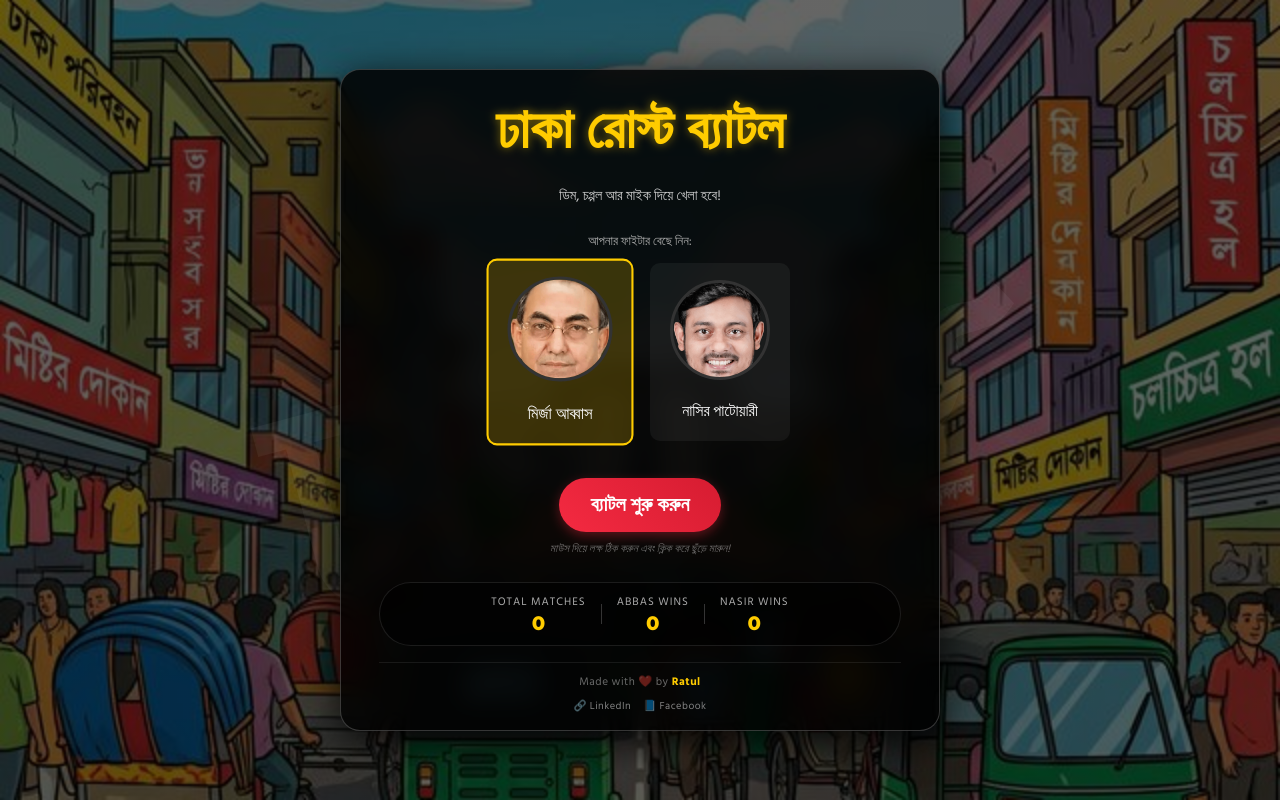
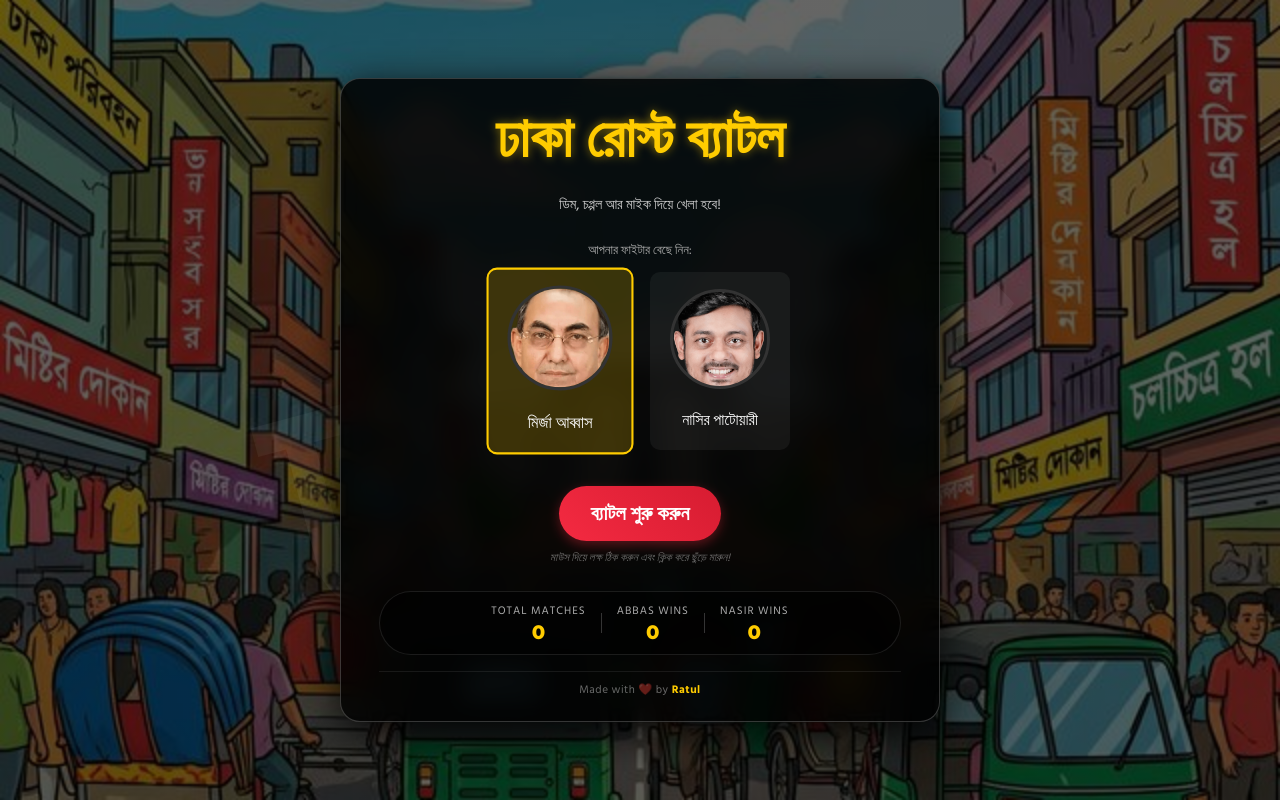
Before and after one commit to Ratul-NotFound/Election-game, a website built with Vite: page index.html in a window 1280 px wide. Built offline with nearby package versions, Linux system fonts and the light colour scheme; some packages are replaced by stand-ins of ours; no server answers; the database is empty.

Commit message:
Update index.html

```diff
--- a/index.html
+++ b/index.html
@@ -66,8 +66,7 @@
                 <div class="credit-footer">
                     <span>Made with ❤️ by <strong>Ratul</strong></span>
                     <div class="credit-links">
-                        <a href="" target="_blank" rel="noopener">🔗 LinkedIn</a>
-                        <a href="" target="_blank" rel="noopener">📘 Facebook</a>
+
                     </div>
                 </div>
             </div>
```
